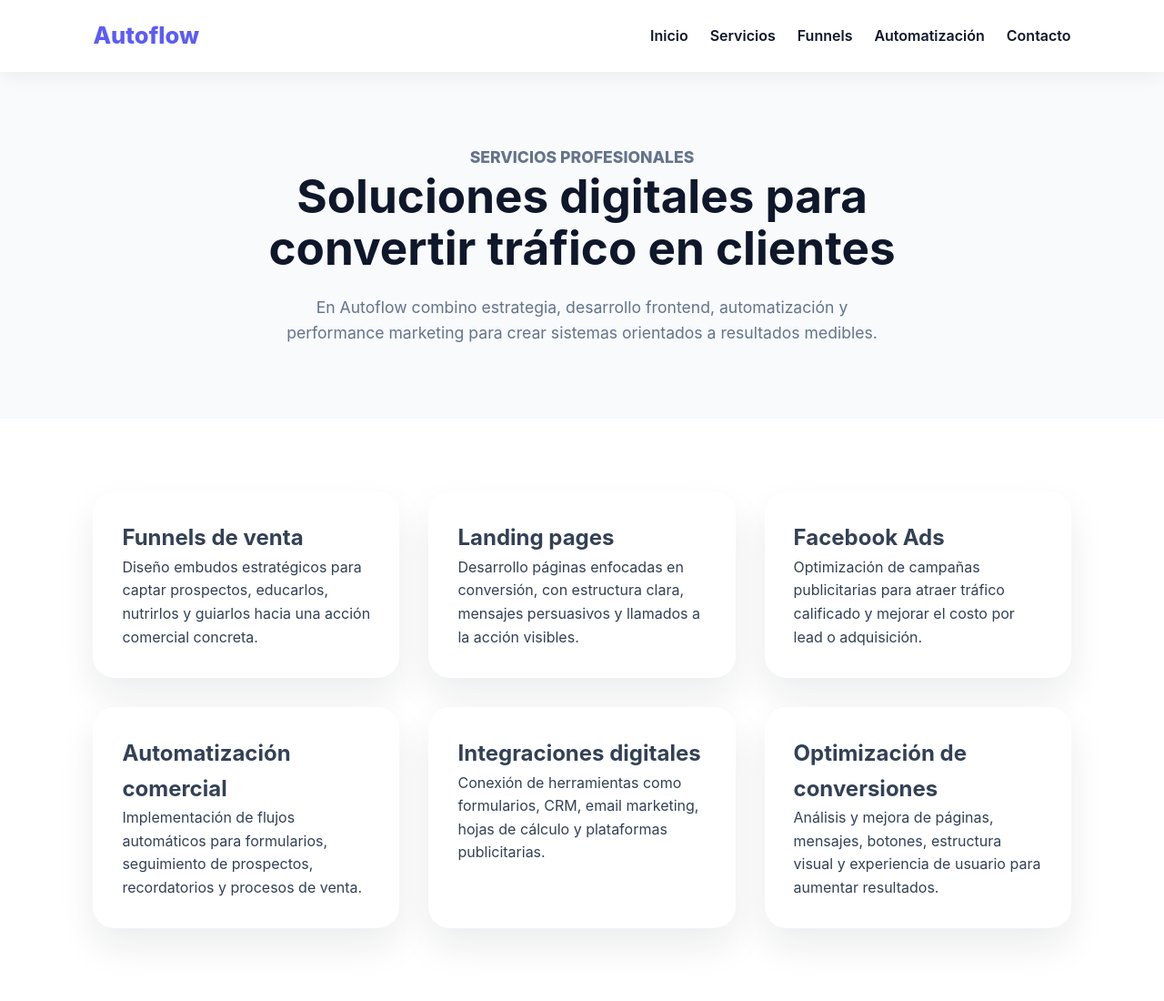
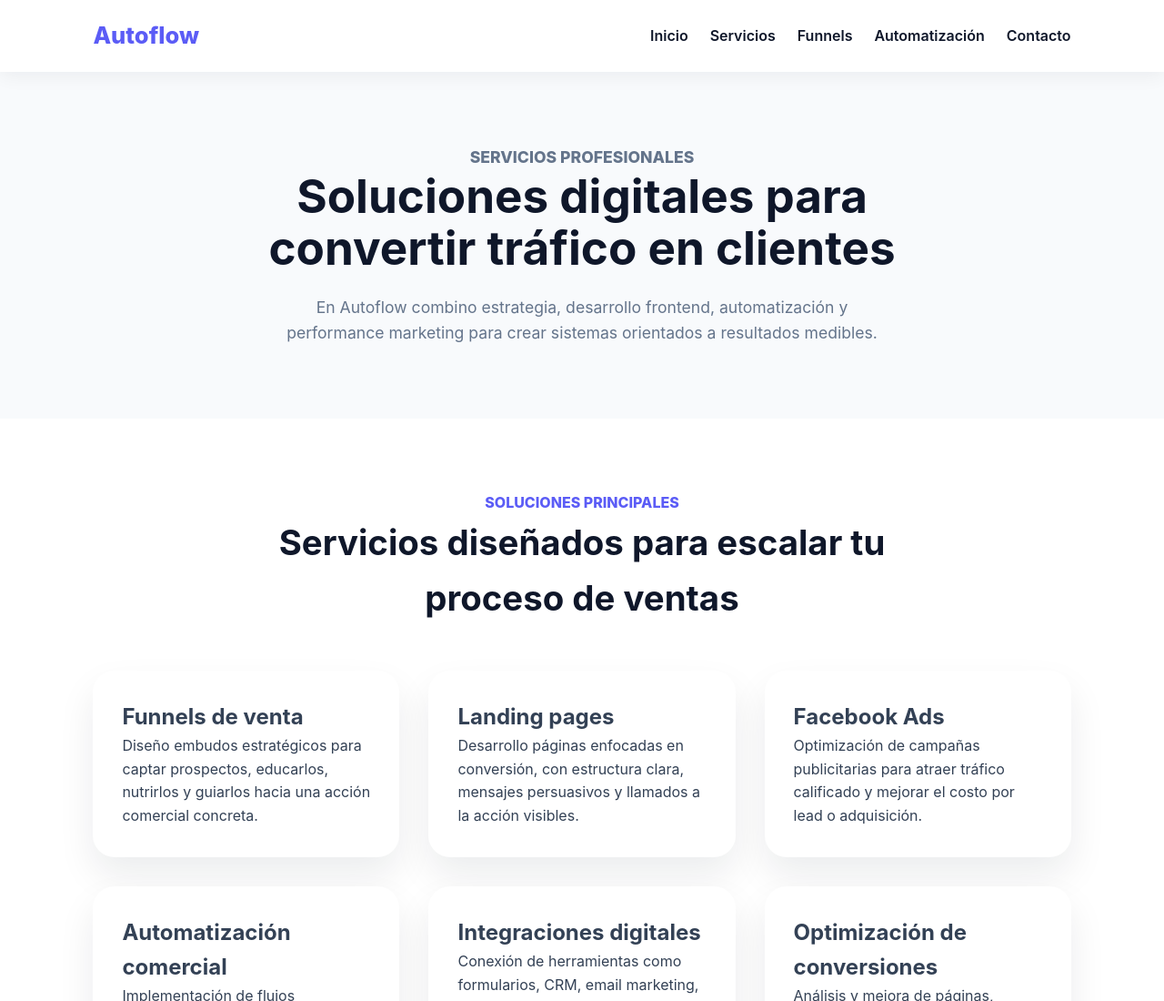
Before and after one commit to E-T100/autoflow, a website: page pages/servicios.html in a window 1280 px wide. Shown: the top 1100 px of the page at 91% size. Drawn offline with Linux system fonts and the light colour scheme; files that its build step writes are made by us from their sources.

Commit message:
Agregue heading semantico para mejorar accesibilidad y validacion HTML

```diff
--- a/pages/servicios.html
+++ b/pages/servicios.html
@@ -95,6 +95,14 @@
 
     <section class="services-preview fade-up">
 
+      <div class="section-heading">
+      <p class="section-heading__tag">
+        Soluciones principales
+      </p>
+      <h2>
+        Servicios diseñados para escalar tu proceso de ventas
+      </h2>
+      </div>
       <div class="services-preview__grid">
 
         <article class="service-card">
```
